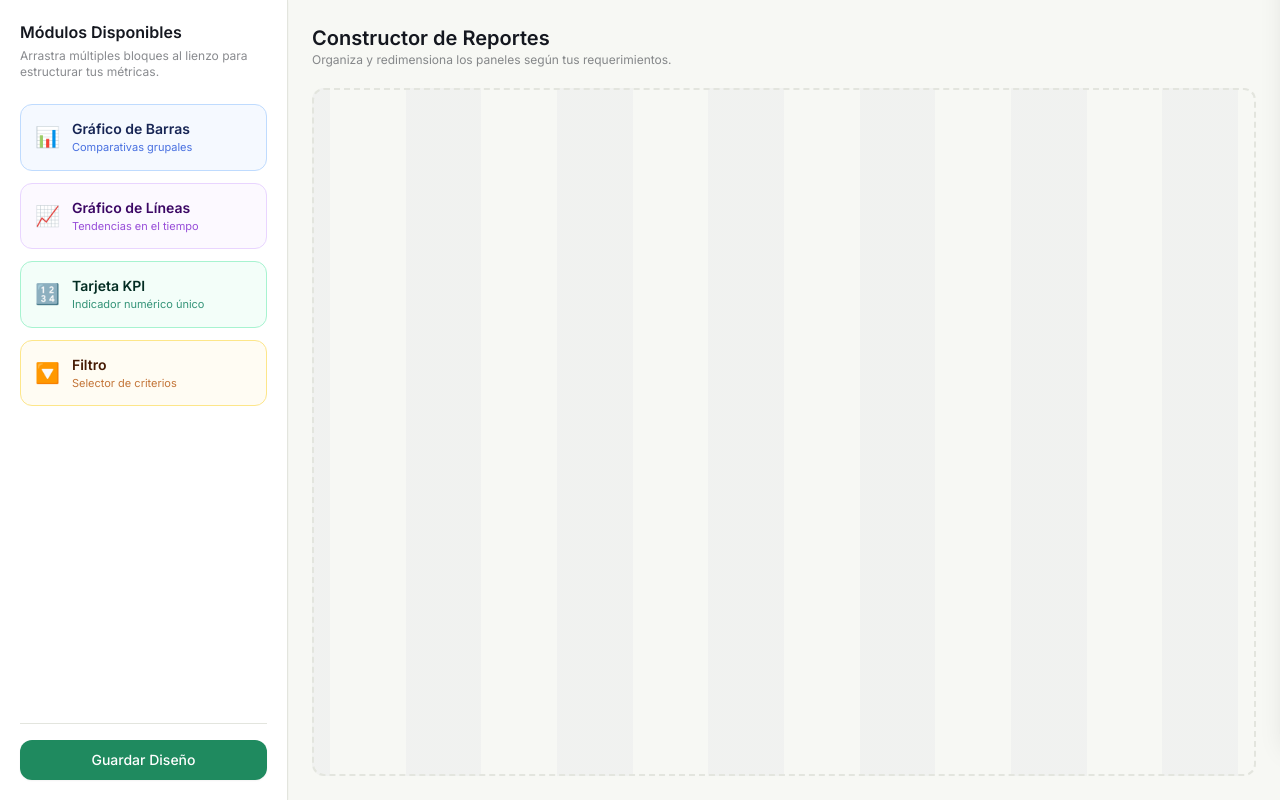
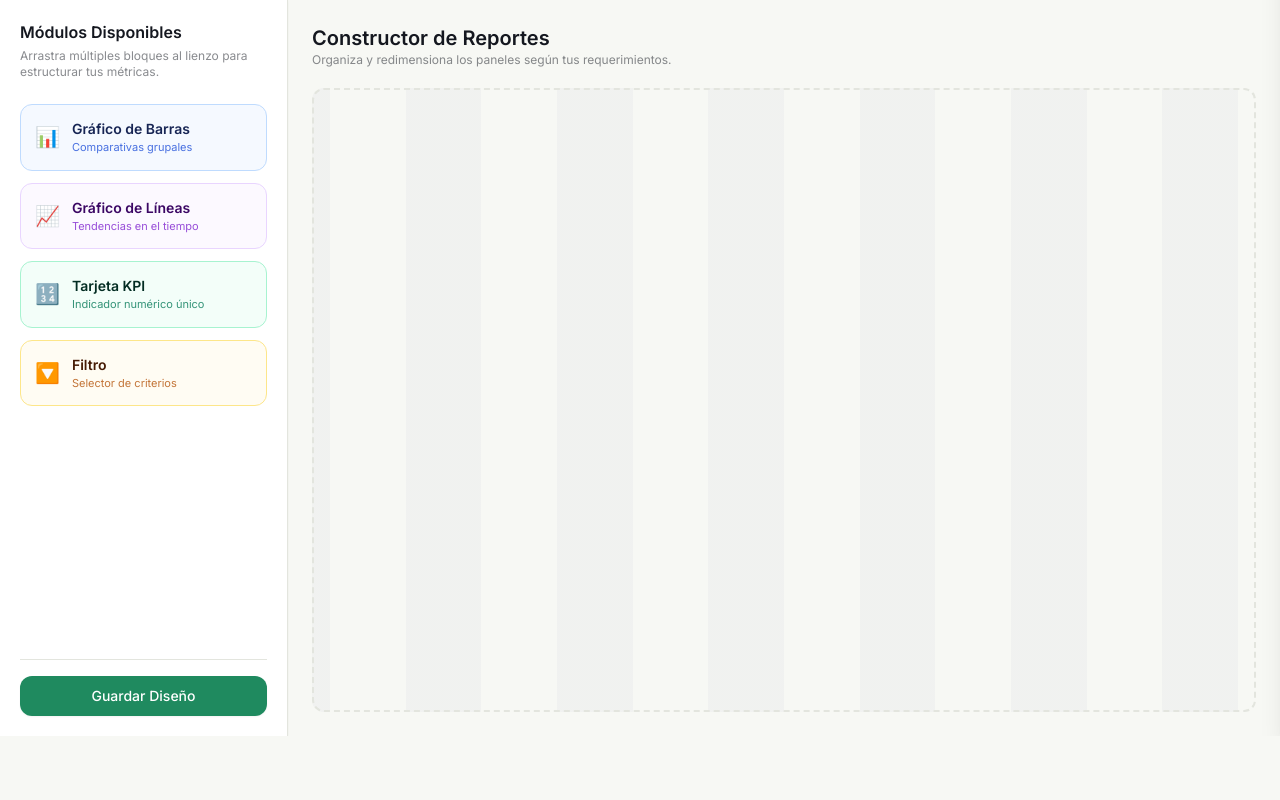
Before and after one commit to balartalain/sheets-reports, a Django app: page /tableros/1/ in a window 1280 px wide. Shown: the part 65-865 px from the top of the page. After the commit the page ends 801 px from the top, so only its background shows below. Run offline with Django 4.2, Linux system fonts and the light colour scheme; some libraries are stand-ins or nearby versions.

Commit message:
ajustando el espacio del editor

```diff
--- a/sheets_reports/templates/board_editor.html
+++ b/sheets_reports/templates/board_editor.html
@@ -34,7 +34,7 @@
   }
 </style>
 
-<div class="flex h-screen w-full overflow-hidden">
+<div class="flex h-[calc(100vh-64px)] w-full overflow-hidden">
 
   <aside class="w-72 bg-white border-r border-line p-5 flex flex-col justify-between shadow-sm z-10">
     <div>
@@ -99,7 +99,7 @@
       </div>
     </div>
 
-    <div id="dashboard-canvas" class="grid grid-cols-12 gap-4 content-start grow shrink-0 bg-paper border-2 border-dashed border-line rounded-xl p-4 min-h-[calc(100vh-140px)]">
+    <div id="dashboard-canvas" class="grid grid-cols-12 gap-4 content-start grow shrink-0 bg-paper border-2 border-dashed border-line rounded-xl p-4 min-h-0">
     </div>
   </main>
 
```
